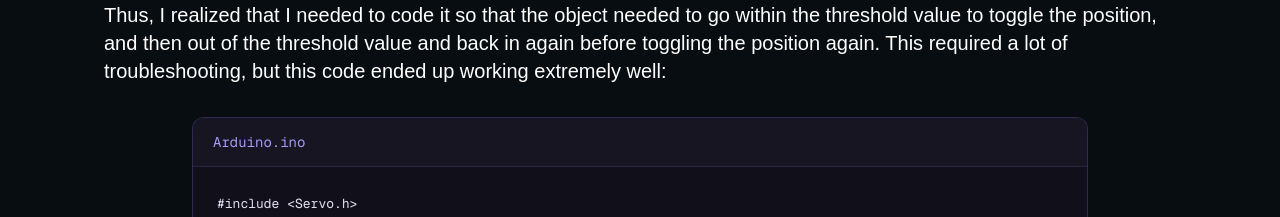
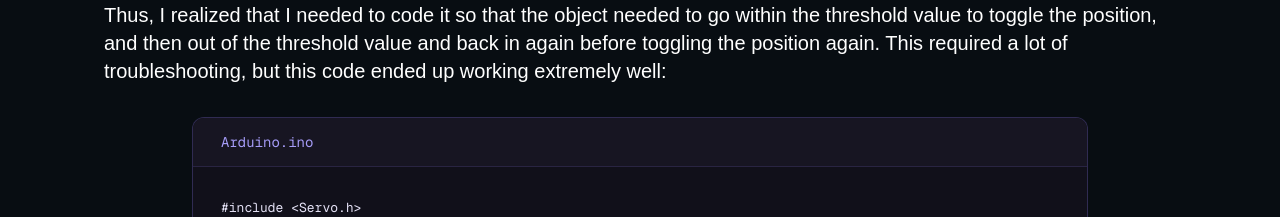
Before and after one commit to aadilsood014/engineering-portfolio, a Next.js app: page /projects/project-1 in a window 1280 px wide. Shown: the part 1307-1524 px from the top of the page. Built offline with nearby package versions, Linux system fonts and the light colour scheme.

Commit message:
mobile margin fix

```diff
--- a/app/projects/project-1/page.tsx
+++ b/app/projects/project-1/page.tsx
@@ -83,7 +83,7 @@ void loop() {
   return (
     <main id="top" className="min-h-screen bg-[#080D12]">
       {/* Navbar */}
-      <nav className="mx-auto flex max-w-6xl items-center justify-between px-5 py-6 sm:px-6 md:px-10">
+      <nav className="mx-auto flex max-w-6xl items-center justify-between px-5 py-6 sm:px-8 md:px-10">
         <div className="flex items-center">
           <span className="text-xs font-medium tracking-[0.2em] text-zinc-400 sm:text-sm">
             PROJECT
@@ -101,7 +101,7 @@ void loop() {
       </nav>
 
       {/* Main Content */}
-      <div className="mx-auto max-w-6xl px-6 sm:px-8 md:px-10">
+      <div className="mx-auto max-w-6xl px-6 sm:px-10 md:px-10">
 
         <h1 className="mt-4 text-4xl font-bold tracking-tight text-[var(--accent)] sm:text-5xl">
           Automated Mechanical Claw
@@ -218,7 +218,7 @@ void loop() {
           <div className="w-full max-w-4xl overflow-hidden rounded-xl border border-[#8B7CF6]/25 bg-[#11101A]">
 
             {/* Code Header */}
-            <div className="border-b border-[#8B7CF6]/15 bg-[#171522] px-4 py-3 sm:px-5">
+            <div className="border-b border-[#8B7CF6]/15 bg-[#171522] px-4 py-3 sm:px-7">
               <span className="font-mono text-sm text-[#A69CF8]">
                 Arduino.ino
               </span>
@@ -230,7 +230,7 @@ void loop() {
                 isCodeExpanded ? "max-h-[2000px]" : "max-h-[250px]"
               }`}
             >
-              <pre className="overflow-x-auto p-3 sm:p-6">
+              <pre className="overflow-x-auto p-3 sm:p-7">
                 <code className="font-mono text-[10px] leading-[1.35] text-[#E4E1F5] sm:text-[13px]">
                   {code}
                 </code>
```
